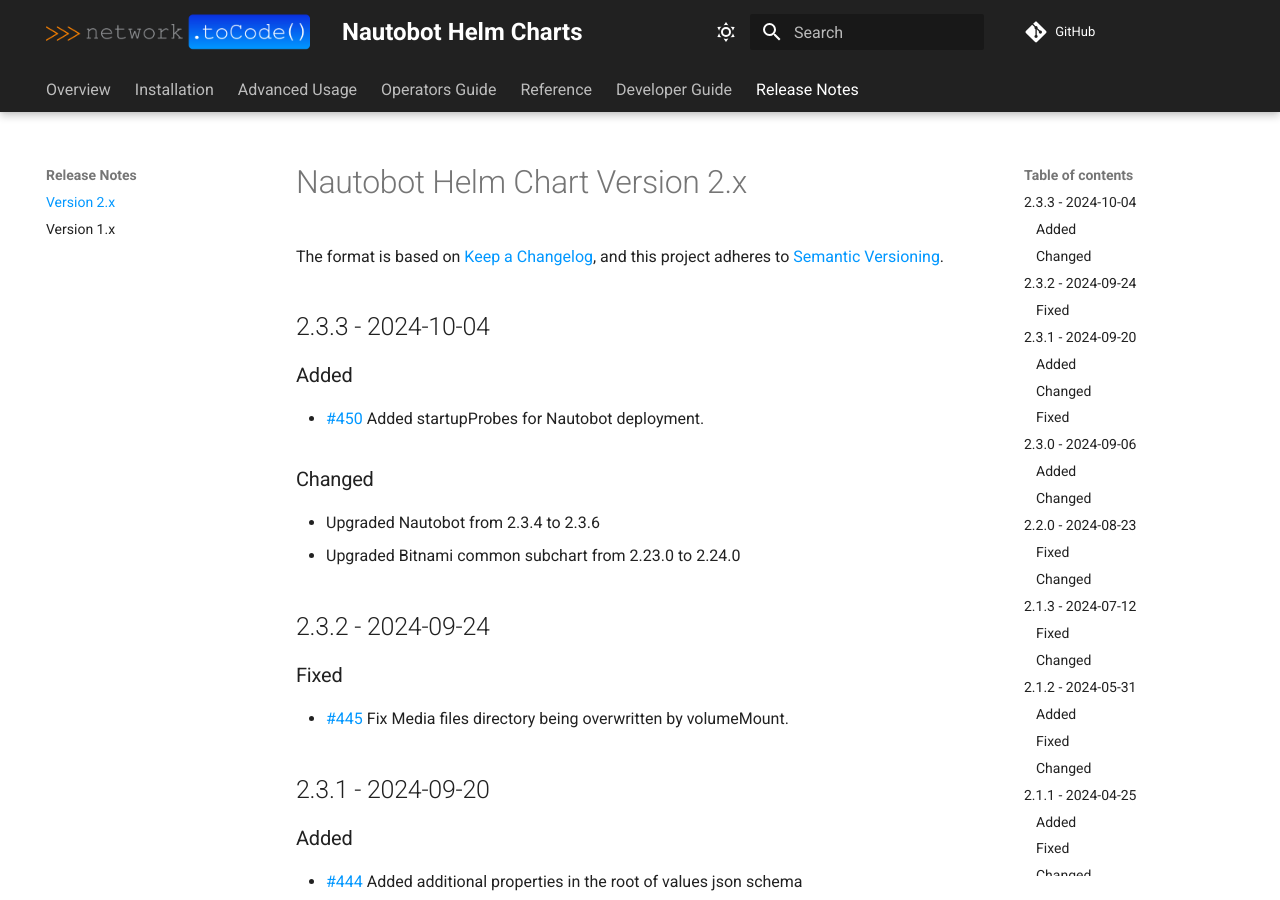
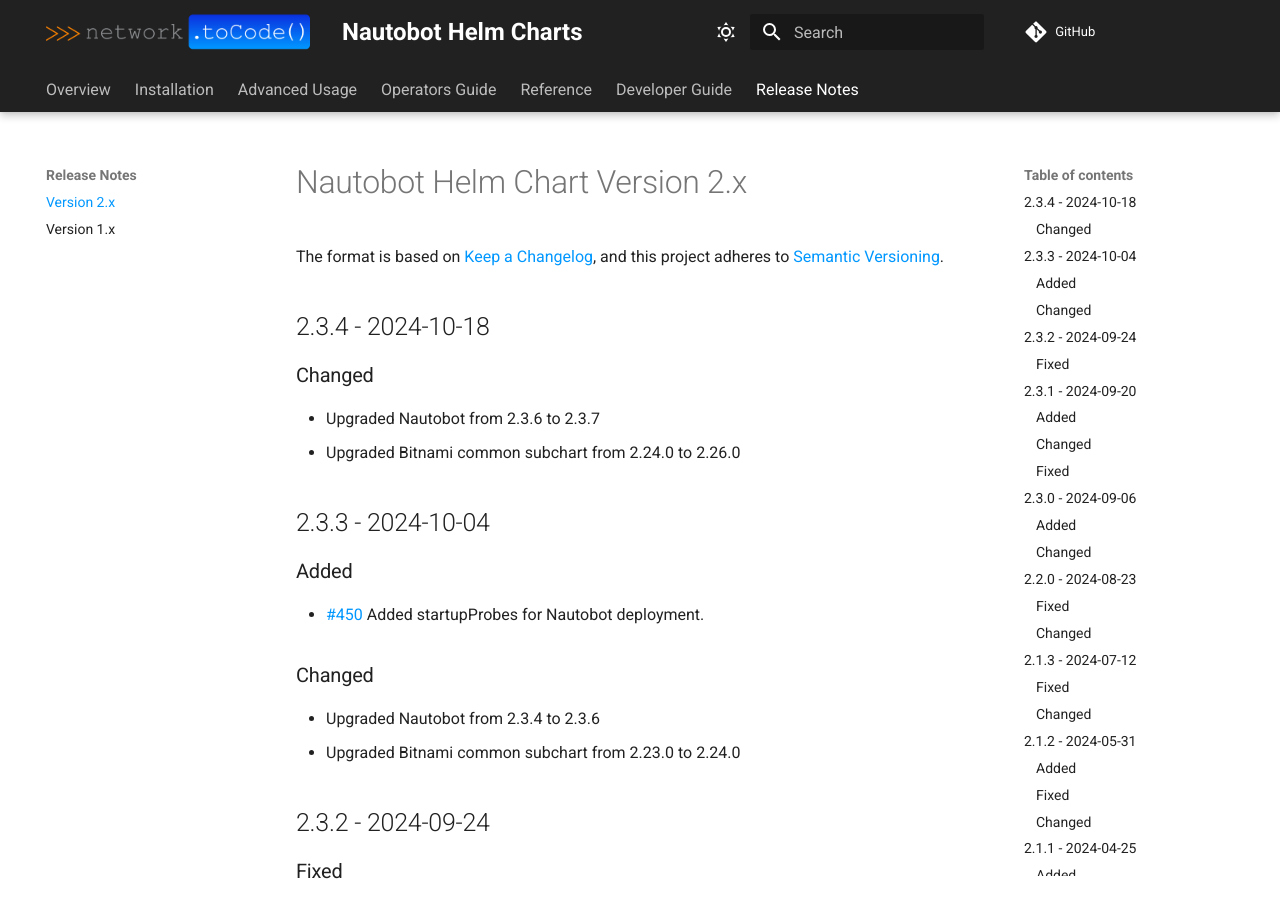
Before and after one commit to nautobot/helm-charts, an MkDocs documentation site: the page built from docs/release-notes/version-2.x.md, in a window 1280 px wide and 900 px high. Built offline with MkDocs 1.6.1 and Material for MkDocs 9.7.7, drawn with Linux system fonts in a browser that asks for light colours; comment, search, counter and statistics services are not loaded.

Commit message:
chore: prepare for release 2.3.4

```diff
--- a/docs/release-notes/version-2.x.md
+++ b/docs/release-notes/version-2.x.md
@@ -2,6 +2,13 @@
 
 The format is based on [Keep a Changelog](https://keepachangelog.com/en/1.0.0/),
 and this project adheres to [Semantic Versioning](https://semver.org/spec/v2.0.0.html).
+
+## 2.3.4 - 2024-10-18
+
+### Changed
+
+* Upgraded Nautobot from 2.3.6 to 2.3.7
+* Upgraded Bitnami common subchart from 2.24.0 to 2.26.0
 
 ## 2.3.3 - 2024-10-04
 
```
Also changed, not shown: charts/nautobot/README.md (+1 -1 lines), 4 other files.
